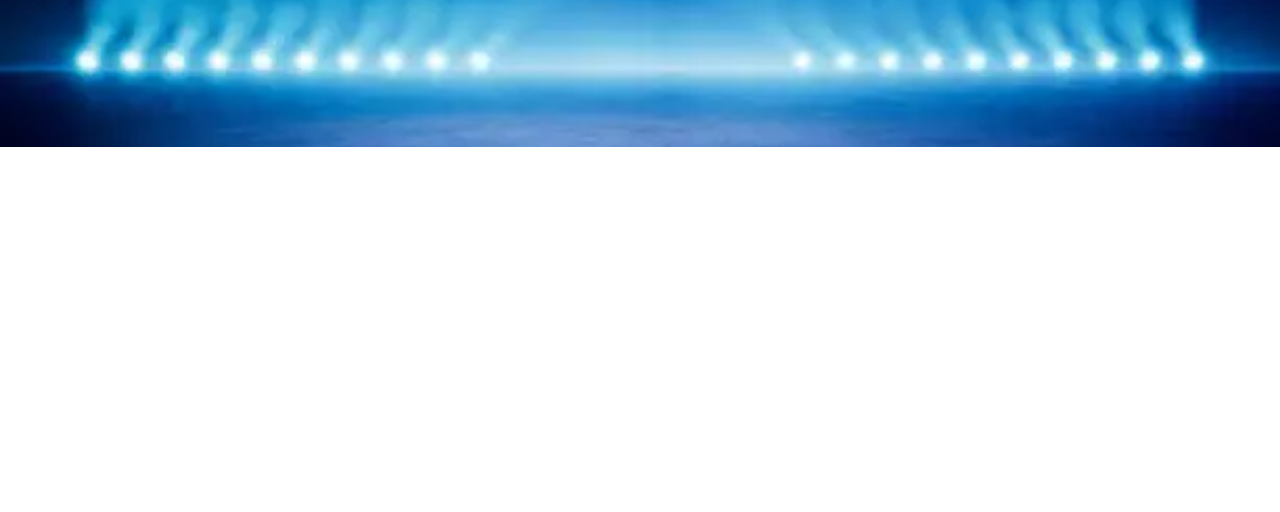
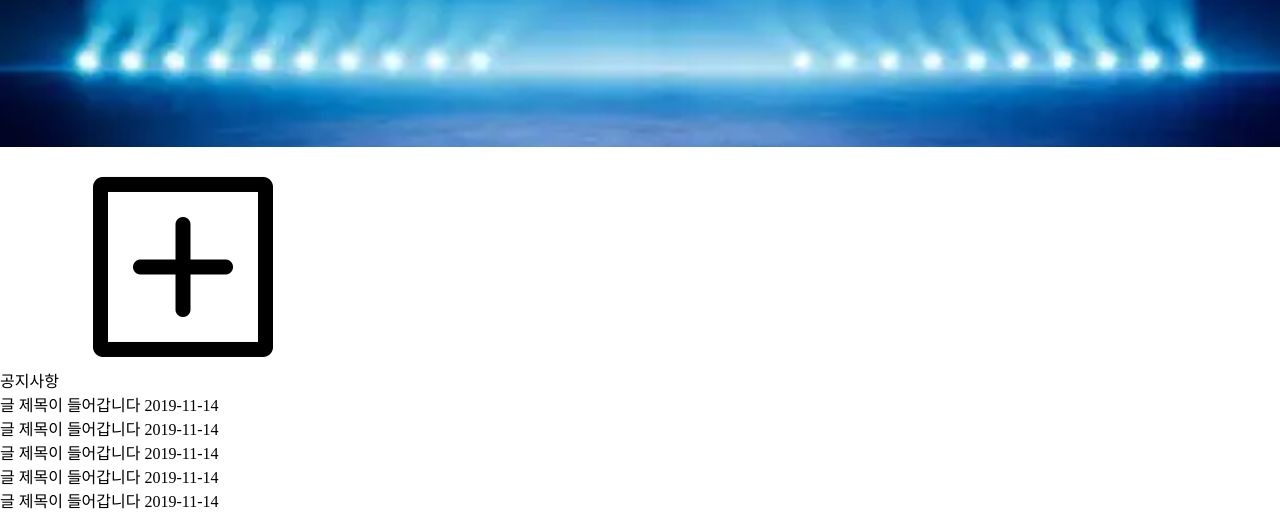
Before and after one commit to hyungmin2301/wasd, a plain HTML site: page Header만들기/index.html in a window 1280 px wide. Shown: the part 370-882 px from the top of the page. Before the commit the page ends 800 px from the top, so only its background shows below. Drawn offline with Linux system fonts and the light colour scheme.

Commit message:
Update index.html

```diff
--- a/Header만들기/index.html
+++ b/Header만들기/index.html
@@ -10,7 +10,7 @@
     <header>
     <div>
     <h1 class="logo">
-    <a href="#"><img src="./Image/Logo.PNG" alt="로고"></a>
+    <a href="#"><img src="Image/Logo.PNG" alt="로고"></a>
     </h1>
     <ul class="menu">
     <li><a href="#">메뉴1</a></li>
@@ -25,6 +25,40 @@
        <strong>아크 서바이벌<span>공략</span></strong>
        <p>pc게임 아크 서바이벌 공략입니다.</p>
         </div>
+        <div id="idx_board_wrap">
+               <div>
+            <div class="idx_board">
+                <div class="title">
+                    <a href="#" class="name">공지사항</a>
+                    <a href="#" class="more"><img src="image/plus.png" alt="더 보기"></a>
+                </div>
+                <div class="list">
+                    <ul>
+                        <li>
+                            <a href="#">글 제목이 들어갑니다</a>
+                            <span>2019-11-14</span>
+                        </li>
+                        <li>
+                            <a href="#">글 제목이 들어갑니다</a>
+                            <span>2019-11-14</span>
+                        </li>
+                        <li>
+                            <a href="#">글 제목이 들어갑니다</a>
+                            <span>2019-11-14</span>
+                        </li>
+                        <li>
+                            <a href="#">글 제목이 들어갑니다</a>
+                            <span>2019-11-14</span>
+                        </li>
+                        <li>
+                            <a href="#">글 제목이 들어갑니다</a>
+                            <span>2019-11-14</span>
+                            </li>
+                        </ul>
+                    </div>
+                </div>
+            </div>
+        </div>
     </div>
     </div>
 </body>
```
